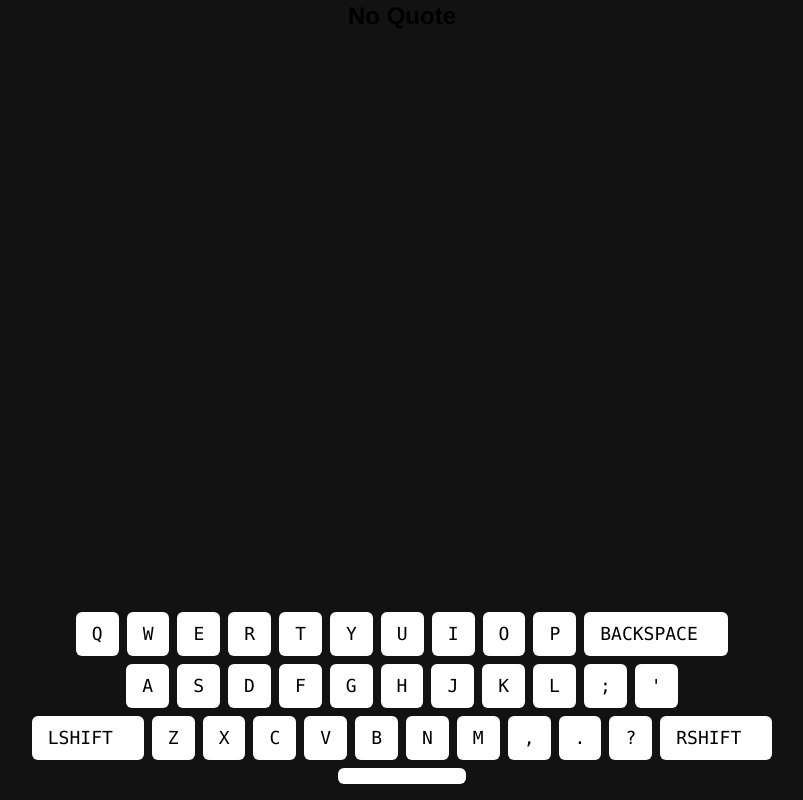
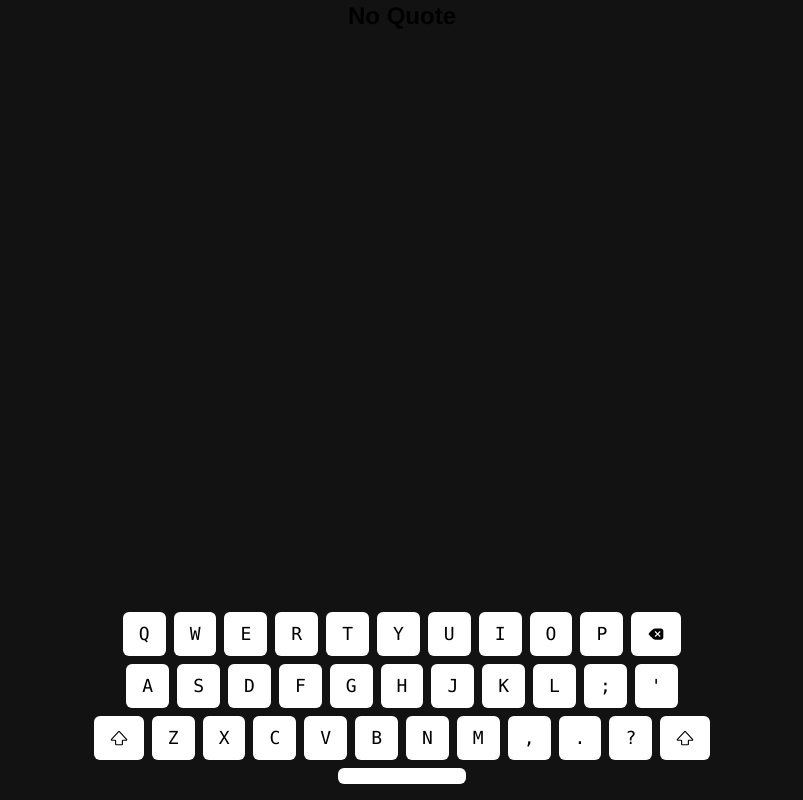
Before and after one commit to Daniel-CC-97/typing-test-game, a Next.js app: page / in a window 1280 px wide. Both pictures are taken after a click on the button "Short". Shown: the whole page, without its empty margins (238-1041 px from the left). Built offline with nearby package versions, Linux system fonts and the light colour scheme; no server answers.

Commit message:
Fix keyboard styling

```diff
--- a/src/app/components/Keyboard.js
+++ b/src/app/components/Keyboard.js
@@ -1,6 +1,8 @@
 "use client";
 
 import { useState, useEffect } from "react";
+import { IoIosBackspace } from "react-icons/io";
+import { BsShift } from "react-icons/bs";
 
 // Define keyboard rows
 const rows = [
@@ -72,12 +74,16 @@ const Keyboard = ({ onKeyPress, onKeyRelease, stats }) => {
               }}
               className={`${
                 activeKey === key ? "ring-2 ring-blue-500" : ""
-              } text-sm sm:text-lg px-2 py-1 sm:px-4 sm:py-2 rounded-md font-mono cursor-pointer
-                ${key === " " ? "w-20 sm:w-32" : ""}
-                ${key === "BACKSPACE" ? "w-24 sm:w-36" : ""}
-                ${key === "LSHIFT" || key === "RSHIFT" ? "w-20 sm:w-28" : ""}`}
+              } flex items-center text-sm sm:text-lg px-2 py-1 sm:px-4 sm:py-2 rounded-md font-mono cursor-pointer
+                ${key === " " ? "w-20 sm:w-32" : ""}`}
             >
-              {key}
+              {key === "BACKSPACE" ? (
+                <IoIosBackspace />
+              ) : key === "LSHIFT" || key === "RSHIFT" ? (
+                <BsShift />
+              ) : (
+                key
+              )}
             </div>
           ))}
         </div>
--- a/src/app/components/Quote.js
+++ b/src/app/components/Quote.js
@@ -5,7 +5,7 @@ const Quote = ({ quote, currentIndex, mistakes }) => {
     return <h1 className="text-2xl font-bold text-center">No Quote</h1>;
   }
 
-  const { content } = quote[0];
+  const { content } = quote;
   return (
     <div className="flex flex-wrap justify-center text-center gap-1 p-4">
       {content.split("").map((char, index) => {
--- a/src/app/lib/quote.js
+++ b/src/app/lib/quote.js
@@ -16,7 +16,7 @@ const fetchQuote = async (url) => {
     }
 
     const data = await response.json();
-    return data;
+    return data.length > 0 ? data[0] : null;
   } catch (error) {
     console.error("Device:", navigator.userAgent);
     console.error("Error fetching quote:", error);
```
Also changed, not shown: package.json (+5 -4 lines), 1 other file (tests, documents, lock files or other folders).
